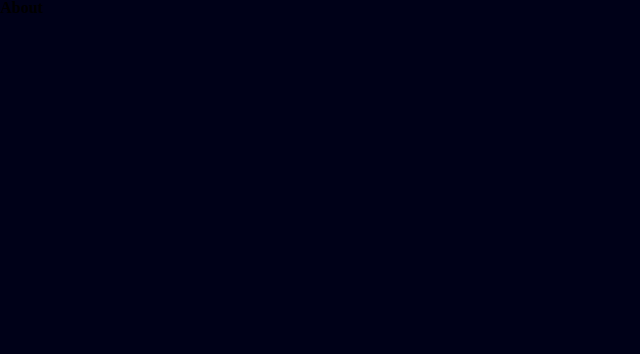
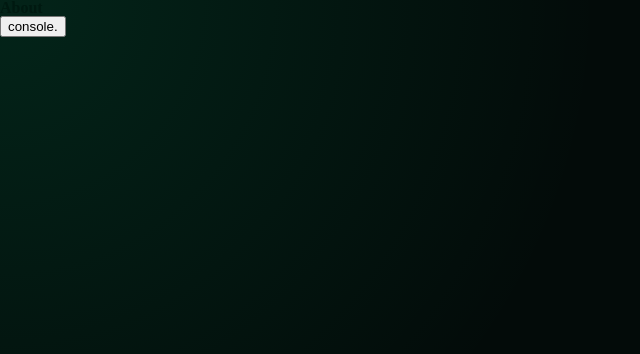
Before and after one commit to i-c-winner/pictor_front, a React (Vite) app: page / in a window 1280 px wide. Shown: the top 354 px of the page, without its empty margins (0-640 px from the left). Built offline with nearby package versions, Linux system fonts and the light colour scheme.

Commit message:
feat: создаст отслиживющий  блик на странице About

```diff
--- /dev/null
+++ b/src/entities/spotLight/module/Circle.tsx
@@ -0,0 +1,13 @@
+import "../styles/spotLight.scss"
+
+function Circle(props: {position: {x: number, y: number;}}) {
+  return     <div
+    className="circle"
+    style={{
+      left: props.position.x - 800,
+      top: props.position.y - 800,
+    }}
+  />
+}
+
+export {Circle};
--- /dev/null
+++ b/src/entities/spotLight/module/SpotLight.tsx
@@ -0,0 +1,24 @@
+import '../styles/spotLight.scss'
+import {useEffect, useRef, useState} from "react";
+import {Circle} from "./Circle.tsx";
+
+function Spotlight() {
+  const refBox = useRef<HTMLDivElement | null>(null)
+  const [position, setPosition] = useState<{ x: number, y: number }>({x: 0, y: 0})
+  useEffect(() => {
+    refBox.current?.addEventListener("mousemove", (event) => {
+      setPosition({x: event.clientX, y: event.clientY})
+    })
+    return () => {
+      refBox.current?.removeEventListener("mousemove", () => {
+      })
+    }
+  }, [])
+  return (
+    <div ref={refBox} className="wrapper">
+      <Circle position={position}/>
+    </div>
+  );
+}
+
+export {Spotlight};
--- /dev/null
+++ b/src/entities/spotLight/styles/spotLight.scss
@@ -0,0 +1,20 @@
+.wrapper {
+  position: absolute;
+  top: 0;
+  left: 0;
+  right: 0;
+  bottom: 0;
+  overflow: hidden;
+}
+.circle {
+     width: 1600px;
+     height: 1600px;
+     border-radius: 50%;
+     //box-shadow: 0 0 150px rgba(1, 4, 103, 0.5);
+     background: radial-gradient(circle at 800px 800px,
+             rgb(0, 241, 156, 0.1) 50px,
+             rgb(3, 11, 9, 0) 600px
+     );
+     position: absolute;
+     pointer-events: none;
+   }
--- a/src/index.css
+++ b/src/index.css
@@ -9,8 +9,8 @@ body {
 #root {
     width: 100vw;
     height: 100vh;
-    background-color: var(--background-color)
+    background-color: var(--background-color);
 }
 :root {
-    --background-color: #000118;
+    --background-color: #030b09;
 }
--- a/src/pages/About/module/About.tsx
+++ b/src/pages/About/module/About.tsx
@@ -1,4 +1,23 @@
+import {Spotlight} from "../../../entities/spotLight/module/SpotLight.tsx";
+import {Box} from "@mui/material";
+
+
 function About() {
-  return <h1>About</h1>
+  if (import.meta.env.MODE === "development") {
+    console.log("development");
+  }
+
+  return (
+    <Box sx={{width: '100vw', height: '100vh', position: 'relative'}}>
+      <h1>About</h1>
+
+      <Spotlight />
+      <button style={{position: "relative"}} onClick={() => console.info('OK')}>console.</button>
+
+
+
+    </Box>
+  )
 }
+
 export {About}
--- a/src/pages/About/styles/about.scss
+++ b/src/pages/About/styles/about.scss
@@ -1,4 +1,5 @@
 .wrapper {
   text-align: center;
-  padding: 20px 0
+  padding: 20px 0;
+  position: relative;
 }
```
Also changed, not shown: 1 other file (tests, documents, lock files or other folders).
